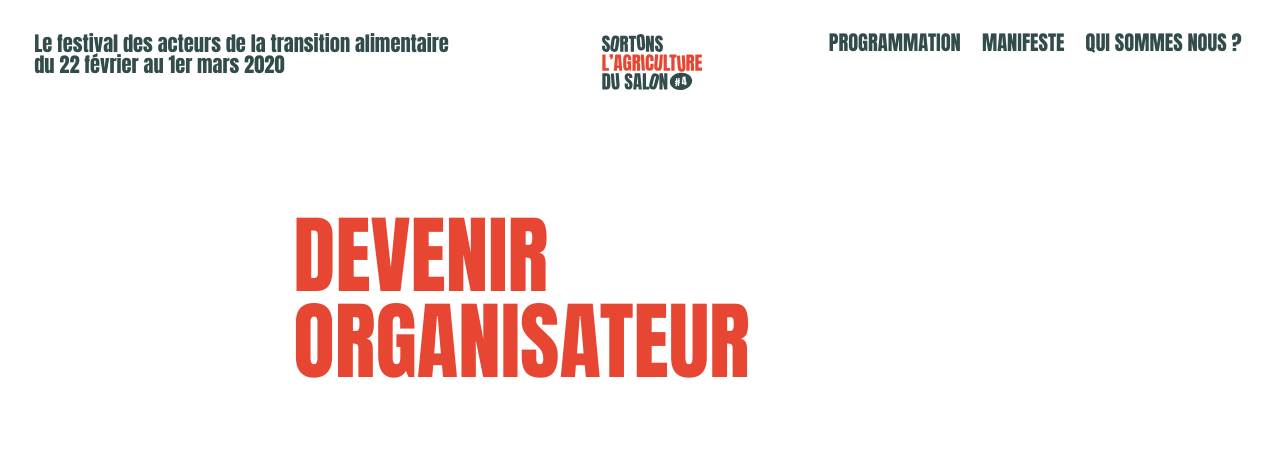
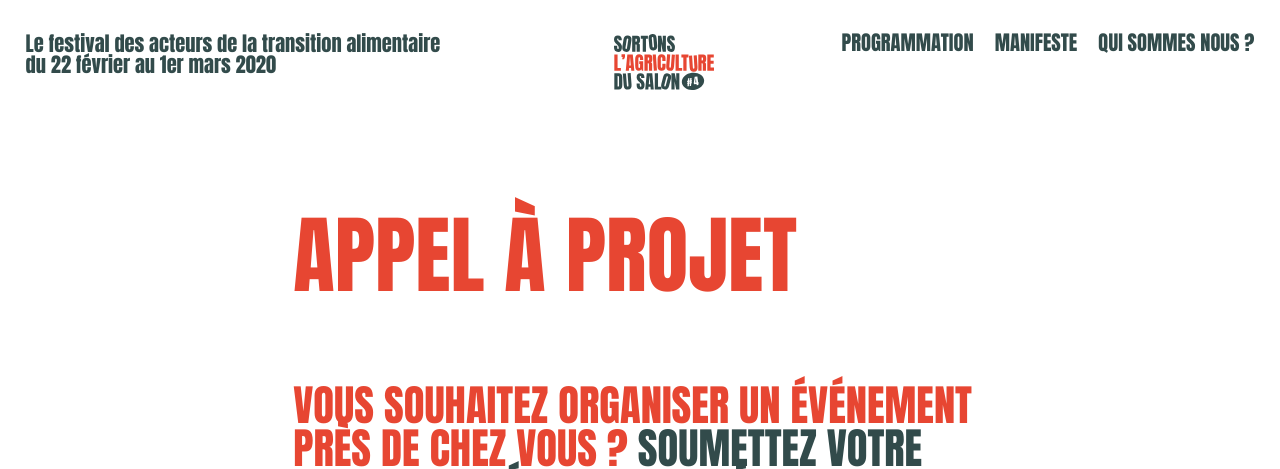
Before and after one commit to FelixTx/sas, a PHP site: page /application.html in a window 1280 px wide. Shown: the top 469 px of the page. Run offline with PHP 8.4, Linux system fonts and the light colour scheme; some web fonts are replaced; grey boxes are pictures that could not be loaded.

Commit message:
nav margin n application form

```diff
--- a/application.html
+++ b/application.html
@@ -31,7 +31,10 @@
 <!-- One -->
 <section id="application" class="wrapper style1">
 	<div class="container 50%">
-		<h1>Devenir organisateur</h1>
+		<h1>Appel à projet</h1>
+		<h2><a class="intro-r">Vous souhaitez organiser un événement près de chez vous ?</a><a> Soumettez votre projet ici, l'équipe vous répondra
+		</h2>
+
 <iframe src="https://docs.google.com/forms/d/e/1FAIpQLSeZeEf6AD0t3TZHPA3B5tQQ7Ty8pMtG2jAQlWeNxVMLsYKbEA/viewform?embedded=true" width="640" height="1620" frameborder="0" marginheight="0" marginwidth="0">Chargement…</iframe>
 	</div>
 </section>
--- a/css/custom.css
+++ b/css/custom.css
@@ -25,13 +25,22 @@ p.ind {
 }
 
 .nav-droite {
+	width: 44%;
 	margin-top: 1em;
 	text-transform: uppercase;
 }
 
 .text-gauche, .logo-milieu {
 	vertical-align: top;
-	margin: 2em 0 0 2em;
+	margin: 2em 0 0 2%;
+}
+
+.text-gauche {
+	width: 44%;
+}
+
+.logo-milieu {
+	width: 6%;
 }
 
 .text-gauche ul {
@@ -311,10 +320,11 @@ tr p {
 	}
 
 	#banner h4 {
-		font-size: 0.8em;
+		font-size: 1vw;
 		max-width: 21em;
+		position: absolute;
+		top: 2em;
 	}
-
 
 	#event-list td, th {
 		display: inline;
@@ -366,11 +376,6 @@ tr p {
 		width: 4em;
 		border-radius: 5px;
 		float: right;
-	}
-
-	#banner h4 {
-		position: absolute;
-		top: 2em;
 	}
 
 	#banner h1 {
@@ -486,3 +491,7 @@ tr p {
 .cover img {
 	width: 100%;
 }
+
+#application h2 {
+	text-transform: uppercase;
+}
--- a/programmation.html
+++ b/programmation.html
@@ -19,9 +19,9 @@
 
 		<!-- Header -->
 			<header id="header" class="alt">
-				<nav id="nav"><div class="text-gauche 5u"><ul><li><a>Le festival des acteurs de la transition alimentaire <br> du 22 février au 1er mars 2020</a></li></ul>
-					</div><div class="logo-milieu 1u"><ul><li><a href="index.html"><img src="images/sas-logo.svg"></a></li></ul>
-					</div><div class="nav-droite 5u">
+				<nav id="nav"><div class="text-gauche"><ul><li><a>Le festival des acteurs de la transition alimentaire <br> du 22 février au 1er mars 2020</a></li></ul>
+					</div><div class="logo-milieu"><ul><li><a href="index.html"><img src="images/sas-logo.svg"></a></li></ul>
+					</div><div class="nav-droite">
 						<ul>
 						<li><a class='active' href="programmation.html">Programmation</a></li>
 						<li><a href="reflexions.html">Manifeste</a></li>
```
Also changed, not shown: images/SAS4_partners.svg (deleted), images/SAS_3parterns.svg (deleted).
